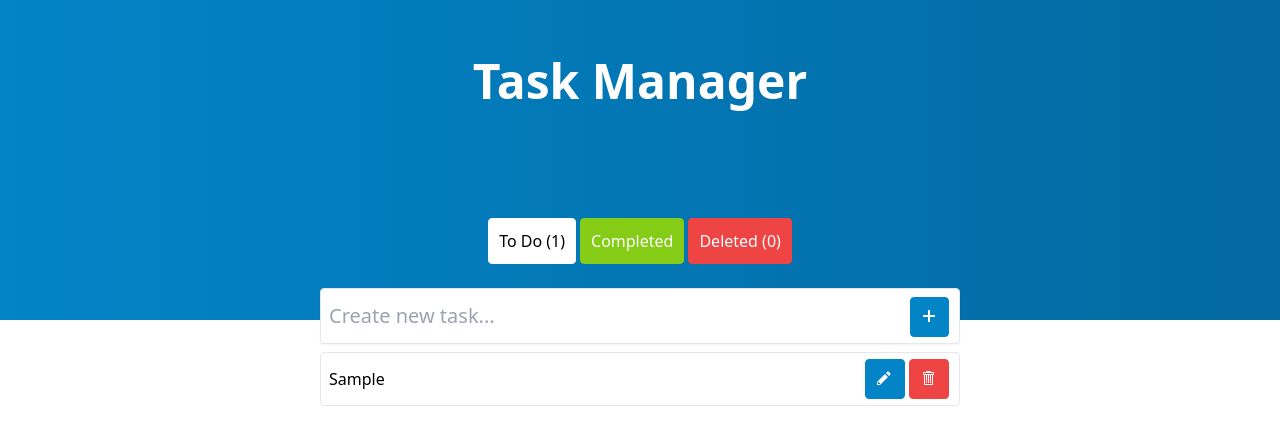
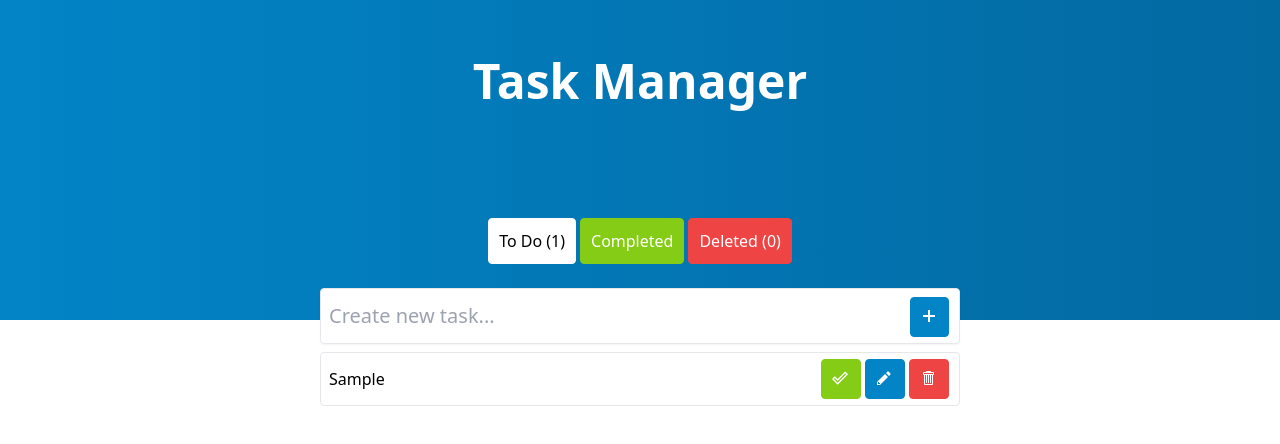
Before and after one commit to lxndrbukin/ToDo-List, a React (Create React App) app: page / in a window 1280 px wide. Both pictures are taken after typing "Sample" into the empty fields and a click on the button 929 px from the left and 317 px from the top of the page. Shown: the top 444 px of the page. Built offline with nearby package versions, Linux system fonts and the light colour scheme.

Commit message:
Working on the Completed and Deleted tasks sections

```diff
--- a/src/components/ToDoItem.js
+++ b/src/components/ToDoItem.js
@@ -2,6 +2,7 @@ import { useState, Fragment } from 'react';
 import { useDispatch } from 'react-redux';
 import { editTask } from '../store';
 import { GoPencil, GoTrashcan, GoFile } from 'react-icons/go';
+import { MdDoneOutline } from 'react-icons/md';
 import Button from './reusable/Button';
 
 function ToDoItem({ task, handleDeleteItem }) {
@@ -46,6 +47,13 @@ function ToDoItem({ task, handleDeleteItem }) {
         <div className='break-words h-fit my-auto'>{task}</div>
         <div className='flex flex-row my-auto'>
           <Button
+            buttonType='success'
+            onClick={handleUpdateForm}
+            className='h-10 w-10'
+          >
+            <MdDoneOutline />
+          </Button>
+          <Button
             buttonType='primary'
             onClick={handleUpdateForm}
             className='h-10 w-10'
```
